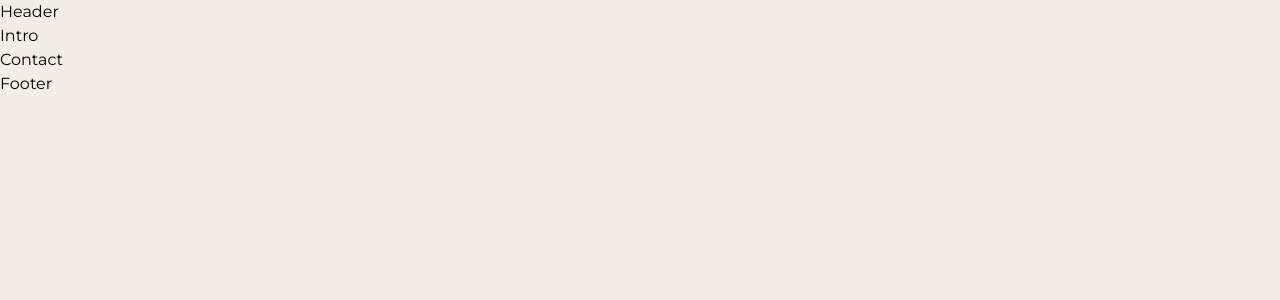
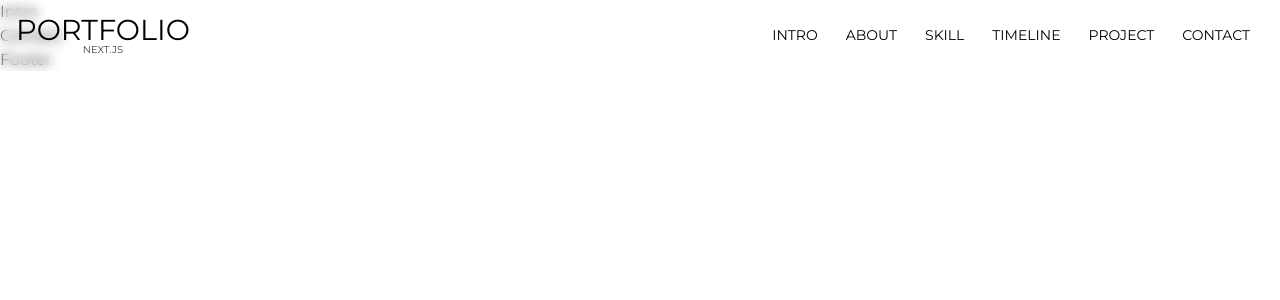
Before and after one commit to KangHayeonn/lydia-portfolio, a Next.js app: page / in a window 1280 px wide. Shown: the top 300 px of the page. Built offline with nearby package versions, Linux system fonts and the light colour scheme; a small style sheet from the web is missing; a web font is replaced by a local one.

Commit message:
[ADD] : header 구현

```diff
--- a/src/assets/scss/section/_header.scss
+++ b/src/assets/scss/section/_header.scss
@@ -0,0 +1,131 @@
+#header {
+    @include position-fixed;
+    z-index: 10000;
+}
+
+.header {
+    &__inner {
+        @include flex-between;
+        background-color: transparent;
+        backdrop-filter: blur(6px);
+        padding: 1rem;
+    }
+
+    &__logo {
+        font-size: 0.9rem;
+        text-align: center;
+        text-transform: uppercase;
+        line-height: 1;
+
+        em {
+            font-size: 10px;
+            display: block;
+            color: var(--black200);
+        }
+    }
+
+    &__nav {
+        @media (max-width: 800px){
+            display: none;
+
+            &.show {
+                display: block;
+
+                ul {
+                    display: block;
+                    position: absolute;
+                    right: 0;
+                    top: 68px;
+                    background-color: transparent;
+                    backdrop-filter: blur(6px);
+                    z-index: 10000;
+                    min-width: 150px;
+                    padding: 20px 0;
+
+                    li {
+                        display: block;
+                        text-align: right;
+
+                        a {
+                            display: inline-block;
+                            padding: 10px;
+                        }
+                    }
+                }
+            }
+            &.show + .header__nav__mobile span::before {
+                width: 20px;
+            }
+            &.show + .header__nav__mobile span::after {
+                width: 20px;
+            }
+        }
+
+        li {
+            display: inline;
+
+            a {
+                text-transform: uppercase;
+                font-size: 14px;
+                padding: 14px;
+                position: relative;
+
+                &::before {
+                    content: '';
+                    width: calc(100% - 28px);
+                    height: 1px;
+                    background-color: var(--black);
+                    position: absolute;
+                    left: 14px;
+                    bottom: 10px;
+                    transform: scaleX(0);
+                    transition: all 0.3s;
+                }
+                &:hover::before {
+                    transform: scaleX(1);
+                }
+            }
+        }
+
+        &__mobile {
+            display: none;
+            width: 40px;
+            height: 40px;
+            cursor: pointer;
+
+            @media (max-width: 800px){
+                display: block;
+            }
+
+            span {
+                display: block;
+                width: 40px;
+                height: 2px;
+                background-color: var(--black);
+                margin-top: 19px;
+                position: relative;
+
+                &::before {
+                    content: "";
+                    width: 40px;
+                    height: 2px;
+                    background-color: var(--black);
+                    position: absolute;
+                    right: 0;
+                    top: 6px;
+                    transition: width 0.3s;
+                }
+                &::after {
+                    content: "";
+                    width: 40px;
+                    height: 2px;
+                    background-color: var(--black);
+                    position: absolute;
+                    left: 0;
+                    bottom: 6px;
+                    transition: width 0.3s;
+                }
+            }
+        }
+    }
+}
--- a/src/assets/scss/setting/_variables.scss
+++ b/src/assets/scss/setting/_variables.scss
@@ -3,7 +3,7 @@
     --mainKor-font: "nanumSquareNeo";
     --mainNum-font: "gmarket";
 
-    --mainBg-color: #f3ede8;
+    --mainBg-color: #fff;
     --subBg100: #cdc0b1;
     --subBg200: #afa395;
     --subBg300: #81887c;
--- a/src/components/Header.tsx
+++ b/src/components/Header.tsx
@@ -1,7 +1,52 @@
-import React from "react";
+"use client";
+
+import React, { useState } from "react";
+import { headerMenu } from "@/constants";
 
 const Header = () => {
-  return <div>Header</div>;
+  const [show, setShow] = useState<boolean>(false);
+
+  const toggleMenu = () => {
+    setShow((prevShow) => !prevShow);
+  };
+
+  return (
+    <header id="header" role="banner">
+      <div className="header__inner">
+        <div className="header__logo">
+          <h1>
+            <a href="/">
+              portfolio<em>next.js</em>
+            </a>
+          </h1>
+        </div>
+        <nav
+          className={`header__nav ${show ? "show" : ""}`}
+          role="navigation"
+          aria-label="메인메뉴"
+        >
+          <ul>
+            {headerMenu.map((nav, key) => (
+              <li key={key}>
+                <a href={nav.url}>{nav.title}</a>
+              </li>
+            ))}
+          </ul>
+        </nav>
+        <div
+          className="header__nav__mobile"
+          id="headerToggle"
+          aria-controls="primary-menu"
+          aria-expanded={show ? "true" : "false"}
+          role="button"
+          tabIndex={0}
+          onClick={toggleMenu}
+        >
+          <span></span>
+        </div>
+      </div>
+    </header>
+  );
 };
 
 export default Header;
--- /dev/null
+++ b/src/constants/index.ts
@@ -0,0 +1,28 @@
+import { IHeaderMenu } from "@/types/header";
+
+export const headerMenu: Array<IHeaderMenu> = [
+  {
+    title: "intro",
+    url: "#intro",
+  },
+  {
+    title: "about",
+    url: "#about",
+  },
+  {
+    title: "skill",
+    url: "#skill",
+  },
+  {
+    title: "timeline",
+    url: "#timeline",
+  },
+  {
+    title: "project",
+    url: "#project",
+  },
+  {
+    title: "contact",
+    url: "#contact",
+  },
+];
--- /dev/null
+++ b/src/types/header.ts
@@ -0,0 +1,4 @@
+export interface IHeaderMenu {
+  title: string;
+  url: string;
+}
```
